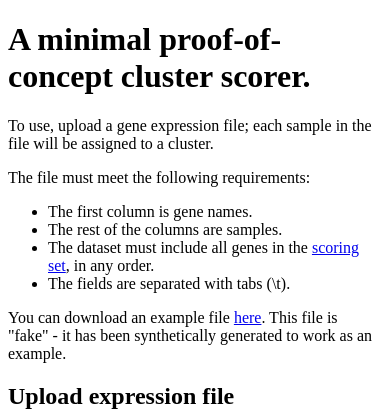
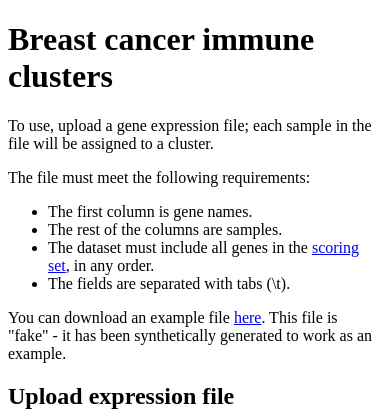
Before and after one commit to dnebdal/clusterscore, a Flask app: page / in a window 390 px wide. Shown: the top 420 px of the page. Run offline with Flask 2, Linux system fonts and the light colour scheme; parts of the project's set-up code (start-up, migrations or seed data) failed here and were passed over.

Commit message:
Update title, and look better on mobile

```diff
--- a/templates/index.html
+++ b/templates/index.html
@@ -4,17 +4,18 @@
 
 <head>
 
-<title>Cluster scorer</title>
+<title>Breast cancer immune clusters</title>
 
 <meta charset="utf-8"/>
 
+<meta content="width=device-width, initial-scale=1" name="viewport"/>
 </head>
 
 <body>
 
 
 
-<h1>A minimal proof-of-concept cluster scorer.</h1>
+<h1>Breast cancer immune clusters</h1>
 
 <p>To use, upload a gene expression file; each sample in the file will be assigned to a cluster.</p>
 
--- a/templates/results_clustered.html
+++ b/templates/results_clustered.html
@@ -3,6 +3,7 @@
 <head>
 <title>Scoring done</title>
 <meta charset="utf-8"/>
+<meta content="width=device-width, initial-scale=1" name="viewport"/>
 </head>
 <body>
 <h1>Done</h1>
@@ -13,7 +14,7 @@ You can download the results here:
 
 <h2>Messages:</h2>
 <p>
-<pre>{{ messages }}</pre>
+<pre style="word-wrap: break-word; white-space: pre-wrap;">{{ messages }}</pre>
 </p>
 
 <h2>Survival</h2>
```
Also changed, not shown: templates/results_surv.html (+4 -3 lines).
